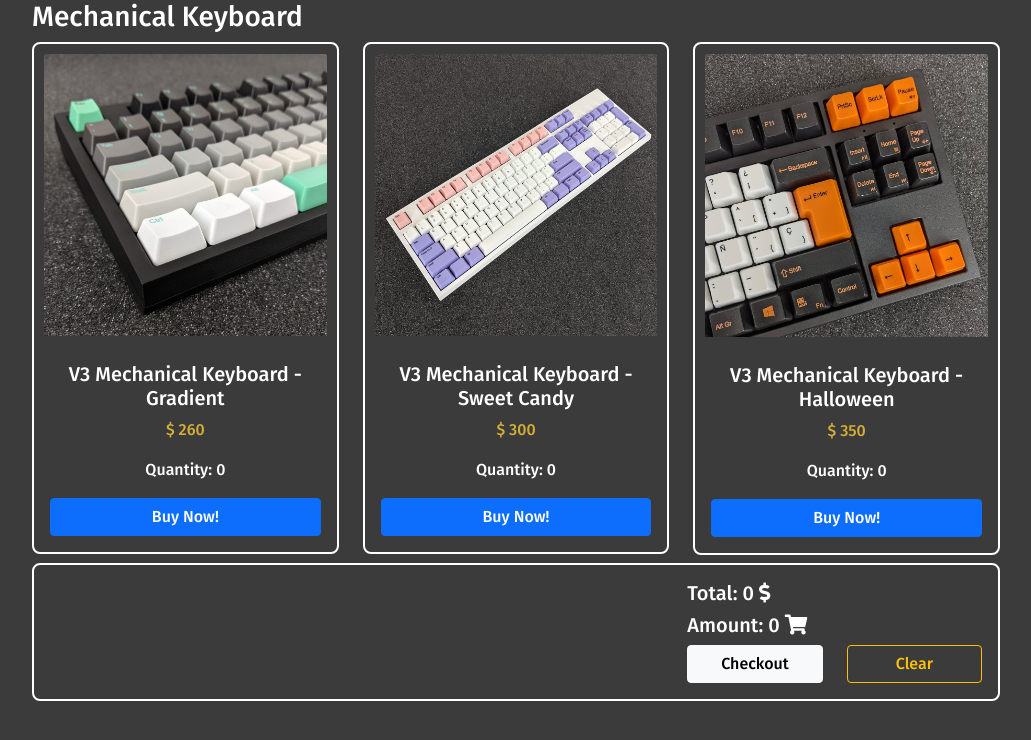
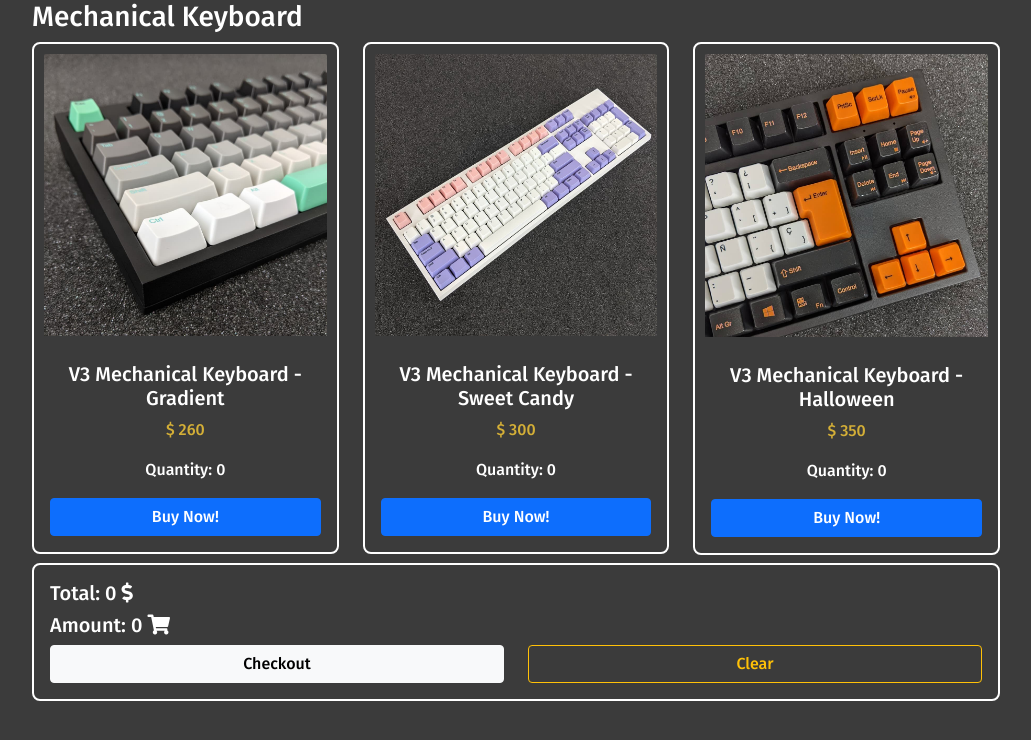
Before and after one commit to JcsnP/keyboard-store-reactjs, a React (Create React App) app: page / in a window 1280 px wide. Shown: the top 740 px of the page, without its empty margins (124-1155 px from the left). Built offline with nearby package versions, Linux system fonts and the light colour scheme.

Commit message:
deleted todo, fix layout

```diff
--- a/src/App.js
+++ b/src/App.js
@@ -2,7 +2,6 @@
 import './App.css';
 import { Component } from 'react';
 import './style.css';
-import List from './List';
 
 class App extends Component {
   constructor(props) {
@@ -112,11 +111,6 @@ class App extends Component {
 
 		<div className="card summary mt-2">
 		<div className="card-body summary-body">
-			<div className="row">
-				<div className="col-8">
-					<List items={this.state.cart} />
-				</div>
-				<div className="col-4">
 		  <h5>Total: 	  {this.state.price} <i className="fas fa-dollar-sign"></i></h5>
 			<h5>Amount:   {this.state.amount} <i className="fas fa-shopping-cart"></i></h5>
 				<div className="row">
@@ -130,16 +124,11 @@ class App extends Component {
 		  </div>
 		</div>
 	  </div>
-		</div>
-	  </div>
 	);
   }
 }
 
 export default App;
 
-// <button type="button" className="btn btn-warning btn-block" onClick={this.clearItems}>Clear</button>
-
-
 // 63102230 Chitsanupong Paenyoi
 // 63114607 Sarith Issara
--- a/src/List.js
+++ /dev/null
@@ -1,17 +0,0 @@
-import { Component } from "react";
-
-class List extends Component {
-    render() {
-        return(
-            <>
-                <ul>
-                    {this.props.items.map(items => (
-                        <li key={items.id}>{items.name} - {items.price}</li>
-                    ))}
-                </ul>
-            </>
-        );
-    }
-}
-
-export default List;
```
Lines whose indentation alone changed are shown as unchanged.
